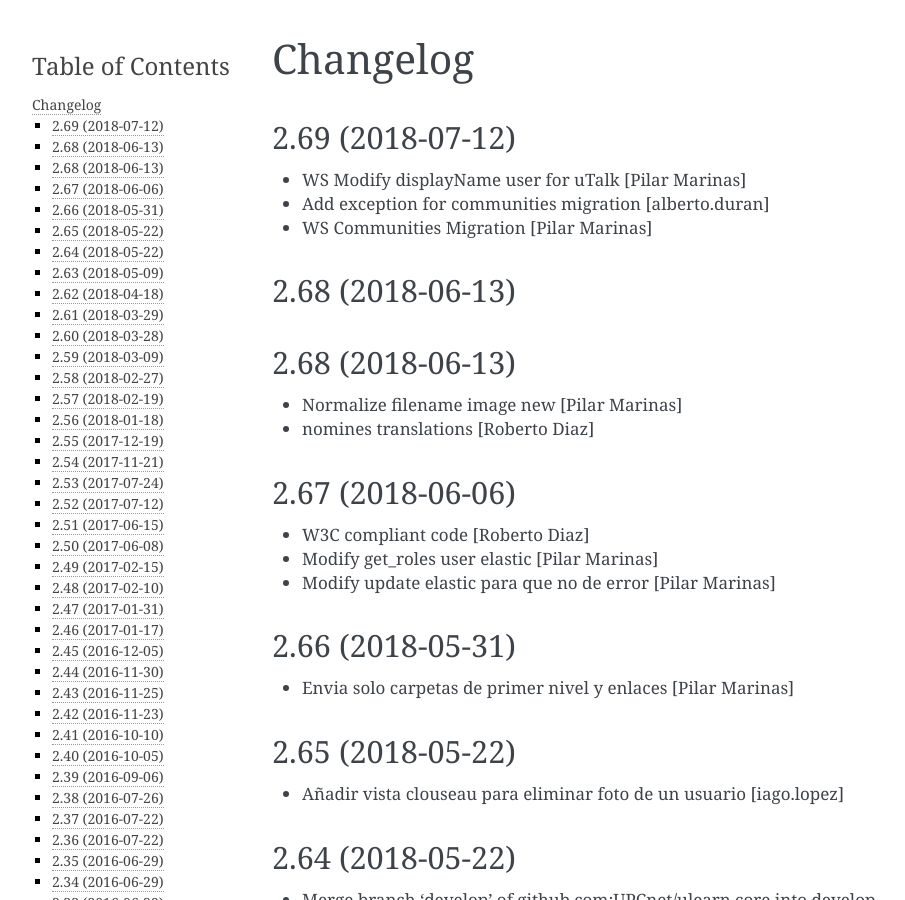
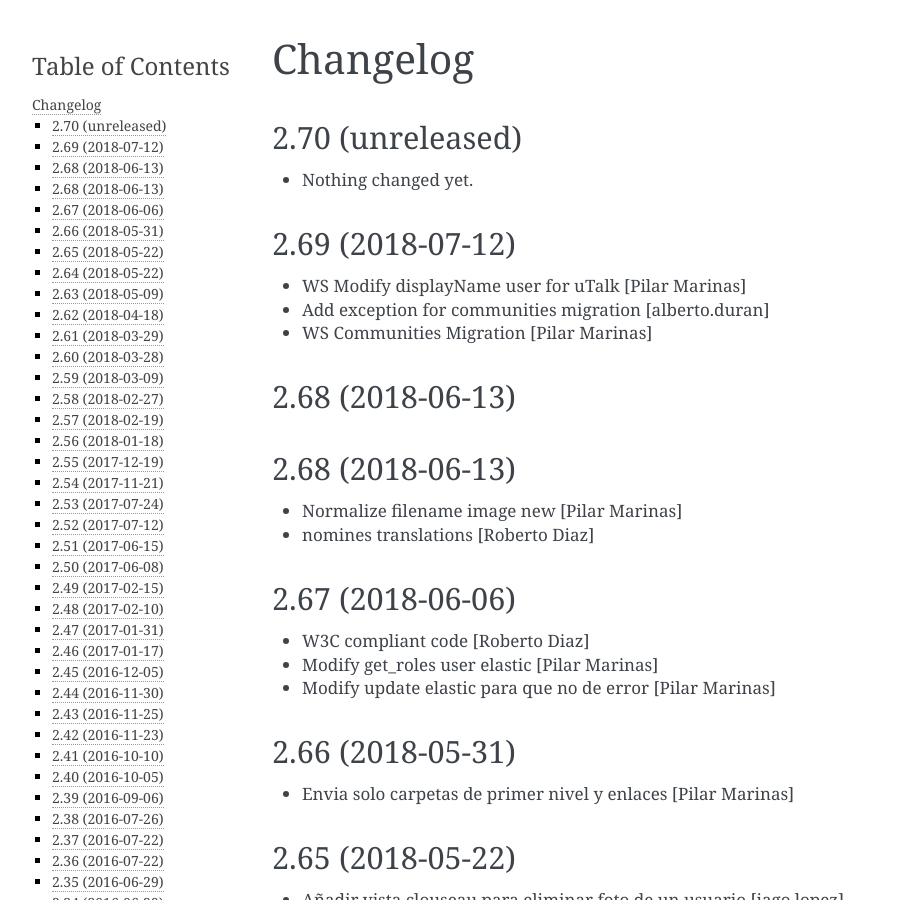
Before and after one commit to UPCnet/ulearn.core, a Sphinx documentation site: the page built from docs/HISTORY.rst, in a window 1280 px wide and 900 px high. Shown: the whole window, without its empty margins (148-1053 px from the left). Built offline with Sphinx 7.4.7, drawn with Linux system fonts in a browser that asks for light colours; pages that are not in the unit, such as notebooks, are missing from menus.

Commit message:
Back to development: 2.70

```diff
--- a/docs/HISTORY.rst
+++ b/docs/HISTORY.rst
@@ -1,5 +1,11 @@
 Changelog
 =========
+
+2.70 (unreleased)
+-----------------
+
+- Nothing changed yet.
+
 
 2.69 (2018-07-12)
 -----------------
--- a/setup.py
+++ b/setup.py
@@ -1,7 +1,7 @@
 from setuptools import setup, find_packages
 import os
 
-version = '2.69'
+version = '2.70.dev0'
 
 README = open('README.rst').read()
 HISTORY = open(os.path.join('docs', 'HISTORY.rst')).read()
```
